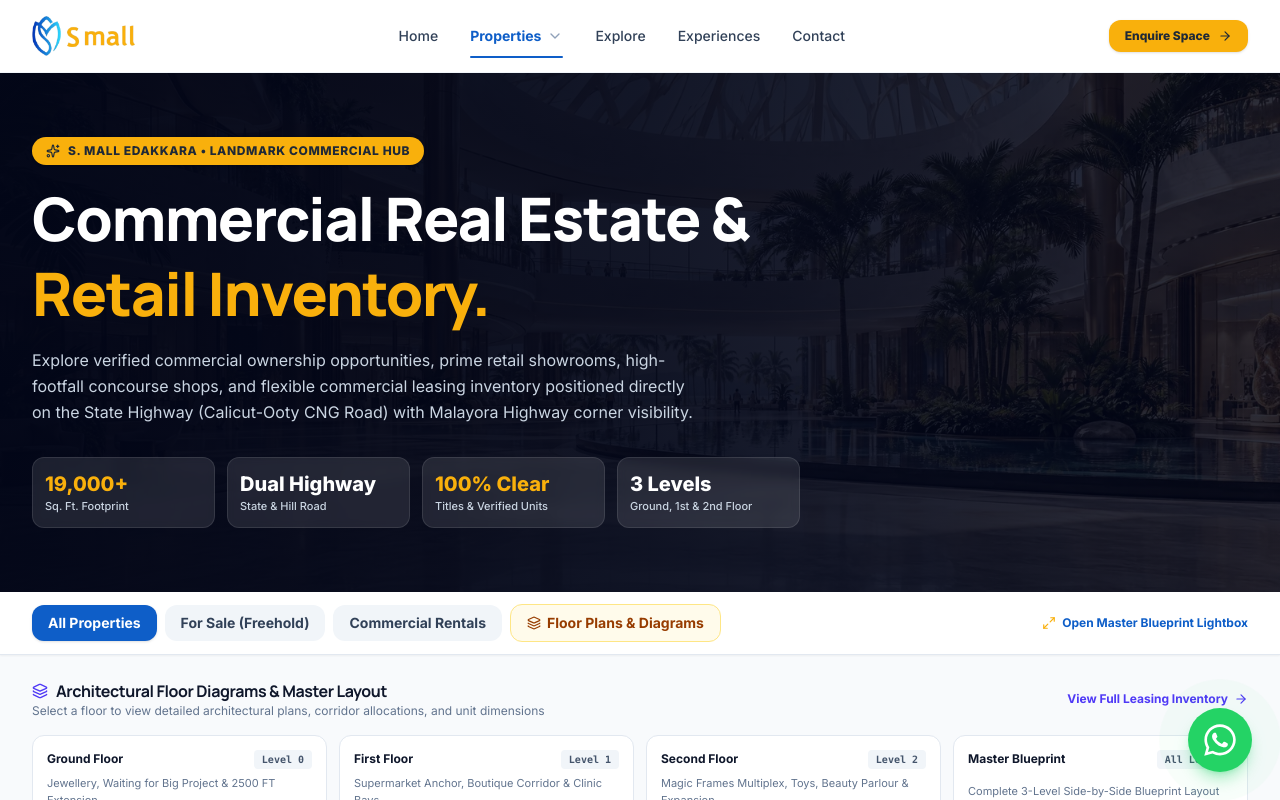
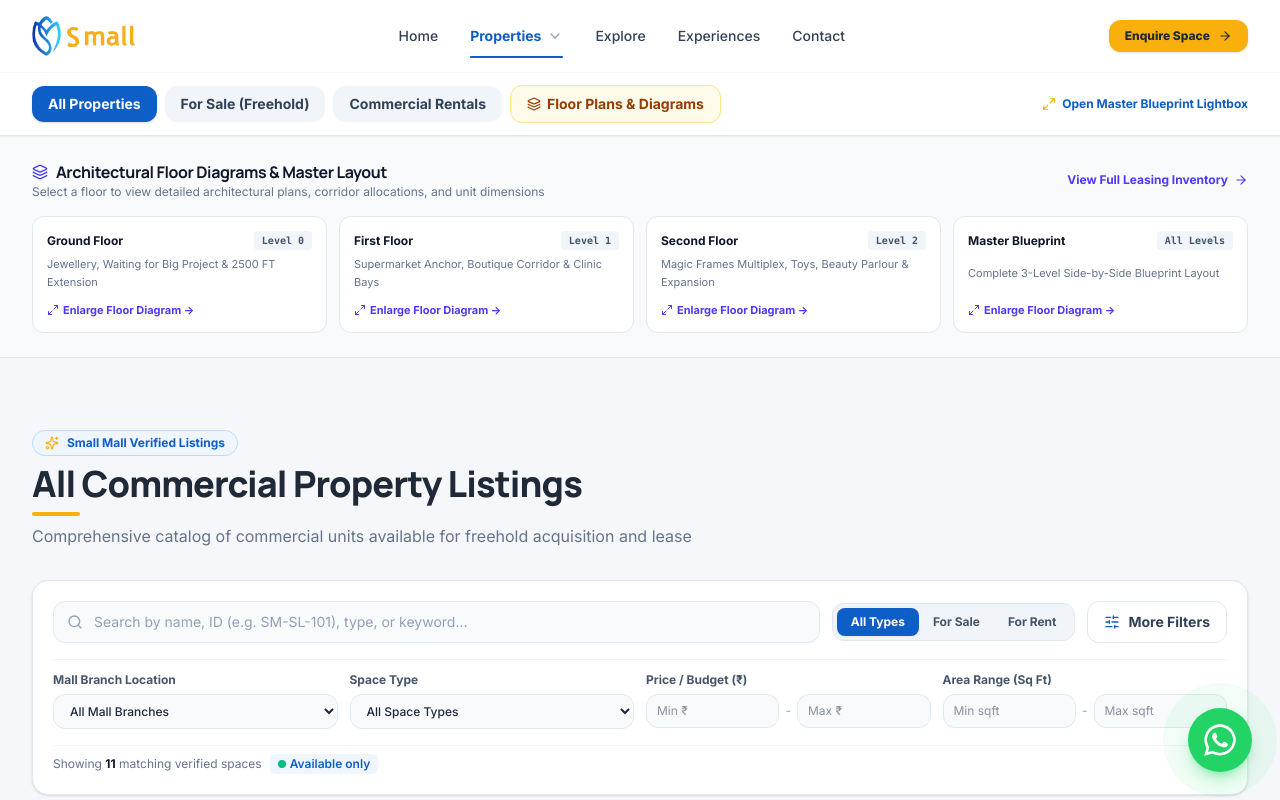
Before and after one commit to SUDHEESH948/small, a React (Vite) app: page /properties in a window 1280 px wide. Shown: the top 800 px of the page. Built offline with nearby package versions, Linux system fonts and the light colour scheme.

Commit message:
chore: remove hero banner section and background image from Properties page

```diff
--- a/src/pages/PropertiesPage.jsx
+++ b/src/pages/PropertiesPage.jsx
@@ -117,59 +117,9 @@ export default function PropertiesPage() {
   };
 
   return (
-    <div className="w-full bg-[#F5F7FA]">
+    <div className="w-full bg-[#F5F7FA] min-h-screen">
 
-      {/* 1. Hero Section matching site design language */}
-      <section className="relative min-h-[420px] lg:min-h-[480px] flex items-center bg-slate-950 overflow-hidden">
-        <div className="absolute inset-0 z-0">
-          <img
-            src="/images/hero-1600.webp"
-            alt="S. Mall Commercial Concourse"
-            className="w-full h-full object-cover opacity-35"
-          />
-          <div className="absolute inset-0 bg-gradient-to-r from-slate-950/95 via-slate-950/80 to-slate-950/50" />
-        </div>
-
-        <div className="max-w-7xl mx-auto px-4 sm:px-6 lg:px-8 py-16 relative z-10 w-full">
-          <div className="max-w-3xl space-y-4">
-            <div className="inline-flex items-center gap-2 px-3.5 py-1.5 rounded-full text-xs font-black bg-[#F9B00C] text-[#1F2937] shadow-sm uppercase tracking-wider">
-              <Sparkles className="w-3.5 h-3.5 text-[#1F2937]" />
-              <span>S. Mall Edakkara • Landmark Commercial Hub</span>
-            </div>
-
-            <h1 className="text-3xl sm:text-5xl lg:text-6xl font-black text-white tracking-tight leading-tight">
-              Commercial Real Estate & <br />
-              <span className="text-[#F9B00C]">Retail Inventory.</span>
-            </h1>
-
-            <p className="text-sm sm:text-base text-slate-300 max-w-2xl leading-relaxed font-normal">
-              Explore verified commercial ownership opportunities, prime retail showrooms, high-footfall concourse shops, and flexible commercial leasing inventory positioned directly on the State Highway (Calicut-Ooty CNG Road) with Malayora Highway corner visibility.
-            </p>
-
-            {/* Key Statistics Strip */}
-            <div className="pt-4 grid grid-cols-2 sm:grid-cols-4 gap-3 text-white">
-              <div className="bg-white/10 backdrop-blur-xs p-3 rounded-xl border border-white/10">
-                <div className="text-lg sm:text-xl font-black text-[#F9B00C]">19,000+</div>
-                <div className="text-[11px] text-slate-300 font-medium">Sq. Ft. Footprint</div>
-              </div>
-              <div className="bg-white/10 backdrop-blur-xs p-3 rounded-xl border border-white/10">
-                <div className="text-lg sm:text-xl font-black text-white">Dual Highway</div>
-                <div className="text-[11px] text-slate-300 font-medium">State & Hill Road</div>
-              </div>
-              <div className="bg-white/10 backdrop-blur-xs p-3 rounded-xl border border-white/10">
-                <div className="text-lg sm:text-xl font-black text-[#F9B00C]">100% Clear</div>
-                <div className="text-[11px] text-slate-300 font-medium">Titles & Verified Units</div>
-              </div>
-              <div className="bg-white/10 backdrop-blur-xs p-3 rounded-xl border border-white/10">
-                <div className="text-lg sm:text-xl font-black text-white">3 Levels</div>
-                <div className="text-[11px] text-slate-300 font-medium">Ground, 1st & 2nd Floor</div>
-              </div>
-            </div>
-          </div>
-        </div>
-      </section>
-
-      {/* 2. Interactive Category Tabs Switcher */}
+      {/* 1. Interactive Category Tabs Switcher */}
       <section className="bg-white border-b border-slate-200 sticky top-16 z-30 shadow-xs">
         <div className="max-w-7xl mx-auto px-4 sm:px-6 lg:px-8 py-3">
           <div className="flex flex-wrap items-center justify-between gap-3">
```
